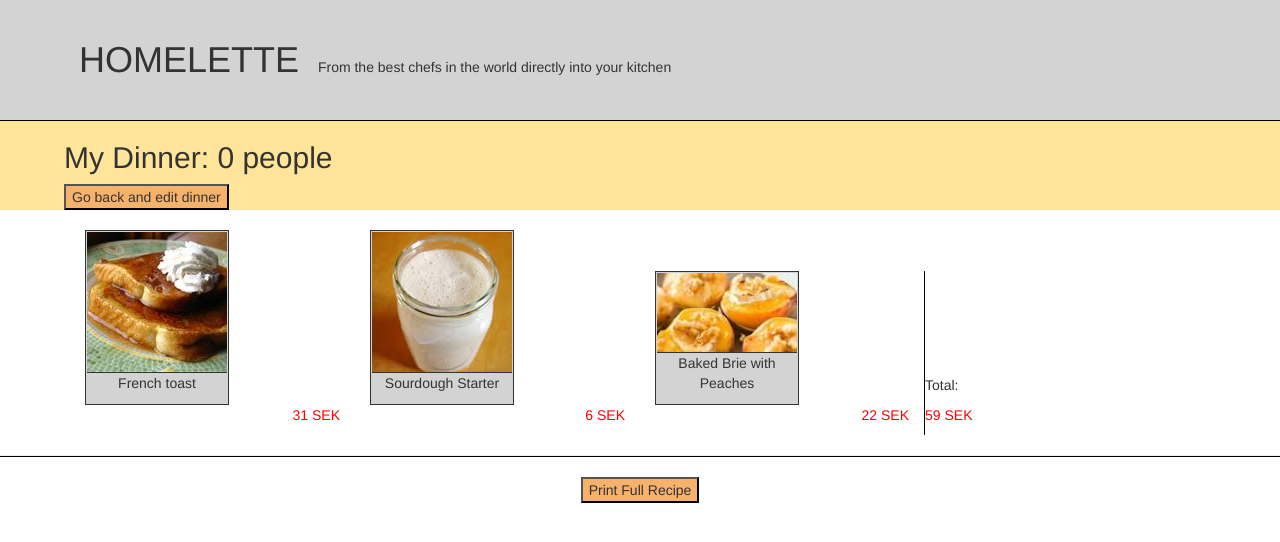
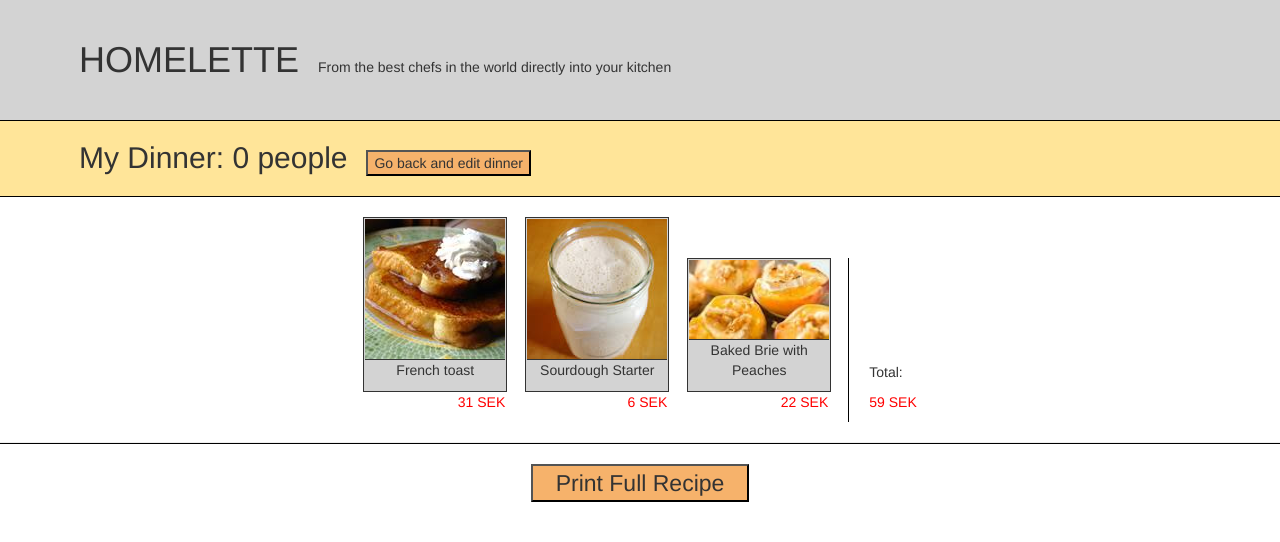
Before and after one commit to ericbq/iprog, a plain HTML site: page lab2/dinnerOverview.html in a window 1280 px wide. Drawn offline with nearby package versions, Linux system fonts and the light colour scheme.

Commit message:
css magic on the dinner overview

```diff
--- a/lab2/css/main.css
+++ b/lab2/css/main.css
@@ -246,7 +246,7 @@ td {
 	color: red;
 }
 
-.col-sm-3 .price-text {
+.dish-list .price-text {
 	color: red;
 	text-align: right;
 }
@@ -271,16 +271,24 @@ td {
 #overview-headline {
 	background-color: rgb(255,229,153);
 	padding-left: 5%;
+	padding-top: 20px;
+	padding-bottom: 20px;
+	border-bottom: 1px solid black;
 }
 
+#overview-headline h2, #overview-headline button {
+	display: inline;
+	margin-left: 15px;
+}
+
+#overview-headline button {
+
+
+}
 
 #overview {
 	flex: 1;
 	padding-top: 20px;
-}
-
-.last-dish {
-	border-right: 1px solid black;
 }
 
 #overview .container  {
@@ -289,12 +297,38 @@ td {
   	align-items: flex-end;
 }
 
+#selected-menu {
+	display: flex;
+    flex-direction: row;
+    flex-wrap: wrap;
+    justify-content: center;
+    align-items: center;
+}
+
 #print-recipe {
 	width: 100vw;
+	text-align: center;
+	font-size: 23px;
+}
+
+#print-recipe-button {
+	padding-left: 23px;
+	padding-right: 23px;
+}
+
+.dish-header {
 	text-align: center;
 
 }
 
-.dish-header {
-	text-align: center;
+.dish-list {
+	width: 142px;
+	padding: 0;
+	margin-right: 20px;
 }
+
+.last-dish {
+	width: 162px;
+	border-right: 1px solid black;
+	padding-right: 20px;
+}
```
